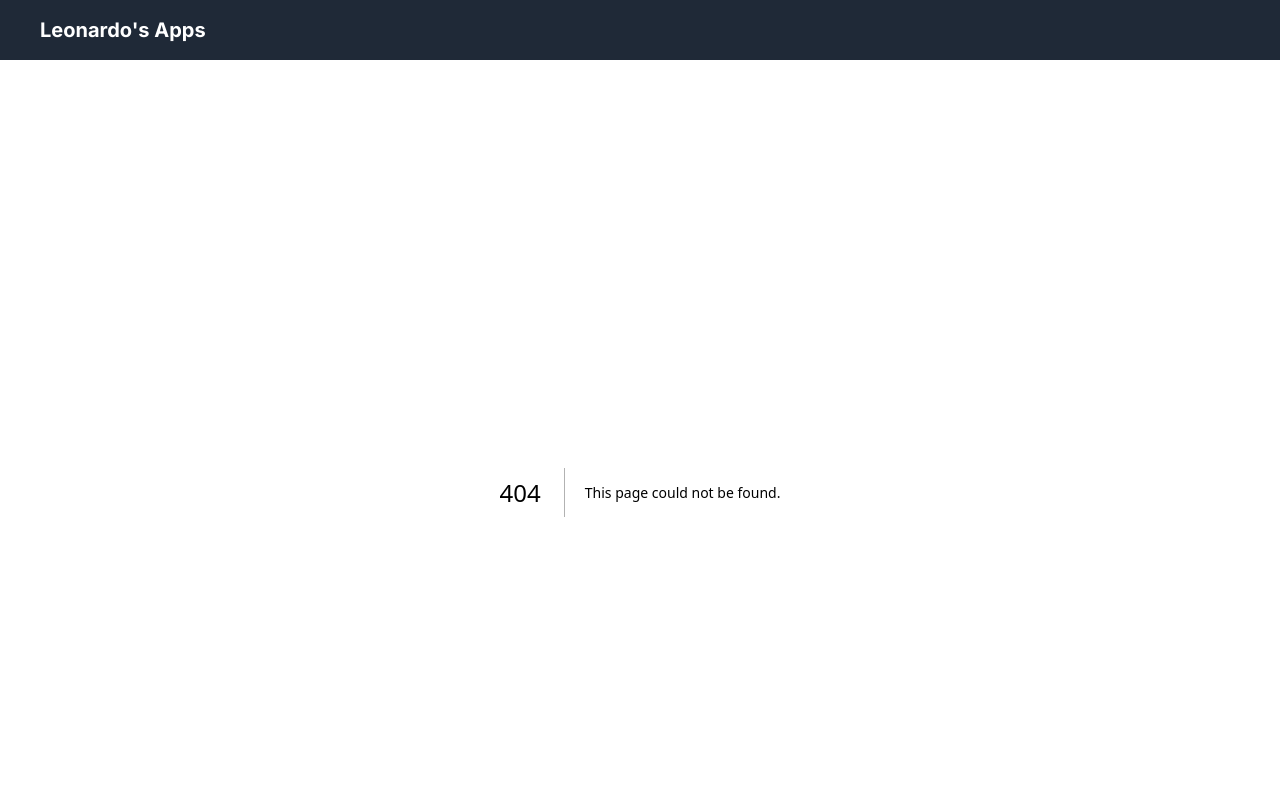
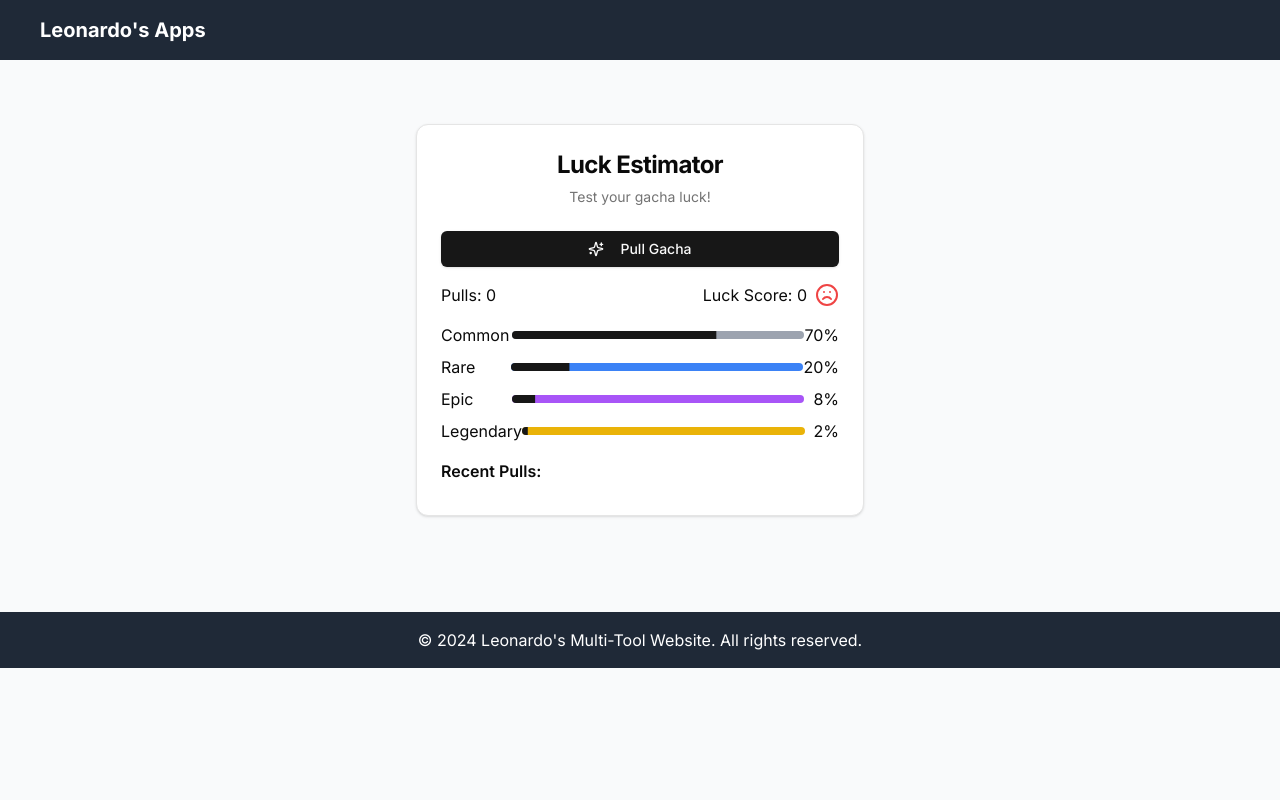
Before and after one commit to Tuanyk/leoapps, a Next.js app: page /tools/luck-estimator in a window 1280 px wide. Before the commit this address had no page. Shown: the top 800 px of the page. Built offline with nearby package versions, Linux system fonts and the light colour scheme.

Commit message:
1734082576

```diff
--- a/app/page.tsx
+++ b/app/page.tsx
@@ -33,6 +33,7 @@ export default function Home() {
         <ToolCard href="/tools/area-converter" title="Area Converter" description="Online Area Unit Conversion Tool" />
         <ToolCard href="/tools/weight-converter" title="Weight Converter" description="Online Weight and Mass Unit Conversion Tool" />
         <ToolCard href="/tools/volume-converter" title="Volume Converter" description="Online Volume Unit Conversion Tool" />
+        <ToolCard href="/tools/luck-estimator" title="Luck Estimator" description="Test Your Gacha Luck" />
       </div>
     </div>
   )
--- /dev/null
+++ b/app/tools/luck-estimator/layout.tsx
@@ -0,0 +1,32 @@
+import type { Metadata } from 'next'
+import { BASE_URL } from '../../utils/config';
+
+
+export const metadata: Metadata = {
+  title: 'Luck Estimator - Test Your Gacha Luck',
+  description: 'Estimate your luck with our gacha-style game. See how fortunate you are in this fun and interactive tool!',
+  openGraph: {
+    title: 'Luck Estimator - Test Your Gacha Luck',
+    description: 'Estimate your luck with our gacha-style game. See how fortunate you are in this fun and interactive tool!',
+    url: `${BASE_URL}/tools/luck-estimator`,
+    siteName: 'Your Site Name',
+    locale: 'en_US',
+    type: 'website',
+  },
+  twitter: {
+    card: 'summary_large_image',
+    title: 'Luck Estimator - Test Your Gacha Luck',
+    description: 'Estimate your luck with our gacha-style game. See how fortunate you are in this fun and interactive tool!',
+  },
+  alternates: {
+    canonical: `${BASE_URL}/tools/luck-estimator`,
+  }
+}
+
+export default function LuckEstimatorLayout({
+  children,
+}: {
+  children: React.ReactNode
+}) {
+  return <>{children}</>
+}
--- /dev/null
+++ b/app/tools/luck-estimator/page.tsx
@@ -0,0 +1,109 @@
+'use client'
+
+import { useState } from 'react'
+import { Button } from "@/components/ui/button"
+import { Card, CardContent, CardDescription, CardHeader, CardTitle } from "@/components/ui/card"
+import { Progress } from "@/components/ui/progress"
+import { Sparkles, Frown, Meh, Smile } from 'lucide-react'
+
+const rarities = [
+  { name: 'Common', chance: 70, color: 'bg-gray-400' },
+  { name: 'Rare', chance: 20, color: 'bg-blue-500' },
+  { name: 'Epic', chance: 8, color: 'bg-purple-500' },
+  { name: 'Legendary', chance: 2, color: 'bg-yellow-500' },
+]
+
+export default function LuckEstimator() {
+  const [pulls, setPulls] = useState(0)
+  const [results, setResults] = useState<string[]>([])
+  const [luckScore, setLuckScore] = useState(0)
+
+  const pullGacha = () => {
+    const randomNumber = Math.random() * 100
+    let cumulativeChance = 0
+    let result = ''
+
+    for (const rarity of rarities) {
+      cumulativeChance += rarity.chance
+      if (randomNumber <= cumulativeChance) {
+        result = rarity.name
+        break
+      }
+    }
+
+    setResults(prev => [result, ...prev].slice(0, 10))
+    setPulls(prev => prev + 1)
+    updateLuckScore(result)
+  }
+
+  const updateLuckScore = (result: string) => {
+    const scoreMap: { [key: string]: number } = {
+      'Common': 1,
+      'Rare': 2,
+      'Epic': 3,
+      'Legendary': 4,
+    }
+    setLuckScore(prev => {
+      const newScore = prev + scoreMap[result]
+      return Number((newScore / (pulls + 1)).toFixed(2))
+    })
+  }
+
+  const getLuckEmoji = () => {
+    if (luckScore < 1.5) return <Frown className="w-6 h-6 text-red-500" />
+    if (luckScore < 2.5) return <Meh className="w-6 h-6 text-yellow-500" />
+    return <Smile className="w-6 h-6 text-green-500" />
+  }
+
+  return (
+    <div className="container mx-auto px-4 py-8">
+      <Card className="w-full max-w-md mx-auto">
+        <CardHeader>
+          <CardTitle className="text-2xl font-bold text-center">Luck Estimator</CardTitle>
+          <CardDescription className="text-center">Test your gacha luck!</CardDescription>
+        </CardHeader>
+        <CardContent>
+          <div className="space-y-4">
+            <Button onClick={pullGacha} className="w-full">
+              <Sparkles className="mr-2 h-4 w-4" /> Pull Gacha
+            </Button>
+            <div className="flex justify-between items-center">
+              <span>Pulls: {pulls}</span>
+              <div className="flex items-center">
+                <span className="mr-2">Luck Score: {luckScore}</span>
+                {getLuckEmoji()}
+              </div>
+            </div>
+            <div className="space-y-2">
+              {rarities.map((rarity) => (
+                <div key={rarity.name} className="flex items-center">
+                  <div className="w-24">{rarity.name}</div>
+                  <Progress value={rarity.chance} className={`h-2 ${rarity.color}`} />
+                  <div className="w-12 text-right">{rarity.chance}%</div>
+                </div>
+              ))}
+            </div>
+            <div className="mt-4">
+              <h3 className="font-semibold mb-2">Recent Pulls:</h3>
+              <div className="flex flex-wrap gap-2">
+                {results.map((result, index) => (
+                  <span
+                    key={index}
+                    className={`px-2 py-1 rounded text-xs font-semibold ${
+                      result === 'Common' ? 'bg-gray-200 text-gray-800' :
+                      result === 'Rare' ? 'bg-blue-200 text-blue-800' :
+                      result === 'Epic' ? 'bg-purple-200 text-purple-800' :
+                      'bg-yellow-200 text-yellow-800'
+                    }`}
+                  >
+                    {result}
+                  </span>
+                ))}
+              </div>
+            </div>
+          </div>
+        </CardContent>
+      </Card>
+    </div>
+  )
+}
--- /dev/null
+++ b/components/ui/progress.tsx
@@ -0,0 +1,28 @@
+"use client"
+
+import * as React from "react"
+import * as ProgressPrimitive from "@radix-ui/react-progress"
+
+import { cn } from "@/lib/utils"
+
+const Progress = React.forwardRef<
+  React.ElementRef<typeof ProgressPrimitive.Root>,
+  React.ComponentPropsWithoutRef<typeof ProgressPrimitive.Root>
+>(({ className, value, ...props }, ref) => (
+  <ProgressPrimitive.Root
+    ref={ref}
+    className={cn(
+      "relative h-2 w-full overflow-hidden rounded-full bg-primary/20",
+      className
+    )}
+    {...props}
+  >
+    <ProgressPrimitive.Indicator
+      className="h-full w-full flex-1 bg-primary transition-all"
+      style={{ transform: `translateX(-${100 - (value || 0)}%)` }}
+    />
+  </ProgressPrimitive.Root>
+))
+Progress.displayName = ProgressPrimitive.Root.displayName
+
+export { Progress }
--- a/package.json
+++ b/package.json
@@ -11,6 +11,7 @@
   "dependencies": {
     "@radix-ui/react-checkbox": "^1.1.2",
     "@radix-ui/react-label": "^2.1.0",
+    "@radix-ui/react-progress": "^1.1.1",
     "@radix-ui/react-radio-group": "^1.2.1",
     "@radix-ui/react-select": "^2.1.2",
     "@radix-ui/react-slider": "^1.2.1",
```
Also changed, not shown: 1 other file (tests, documents, lock files or other folders).
